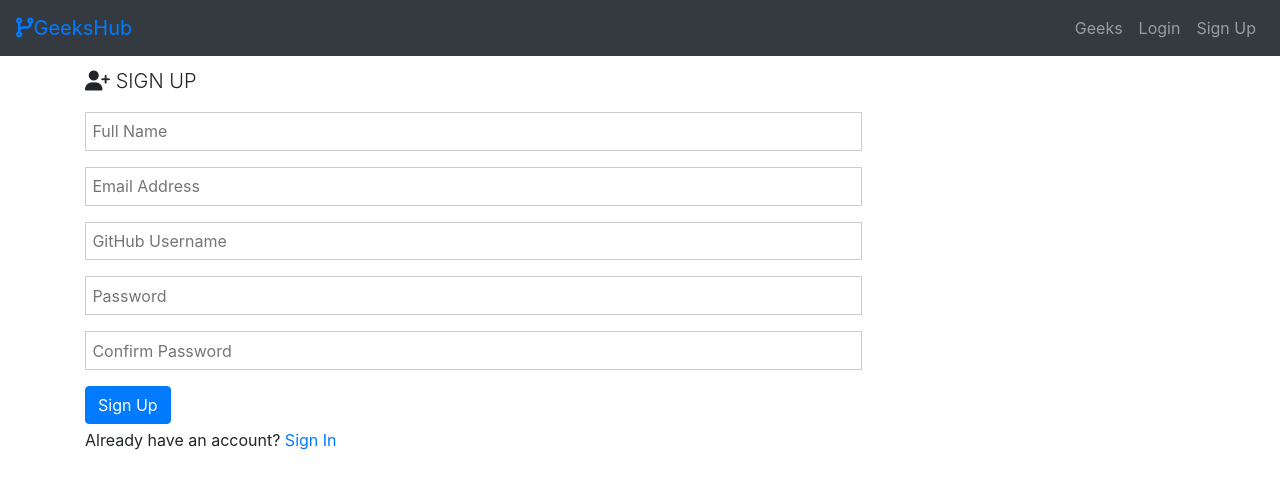
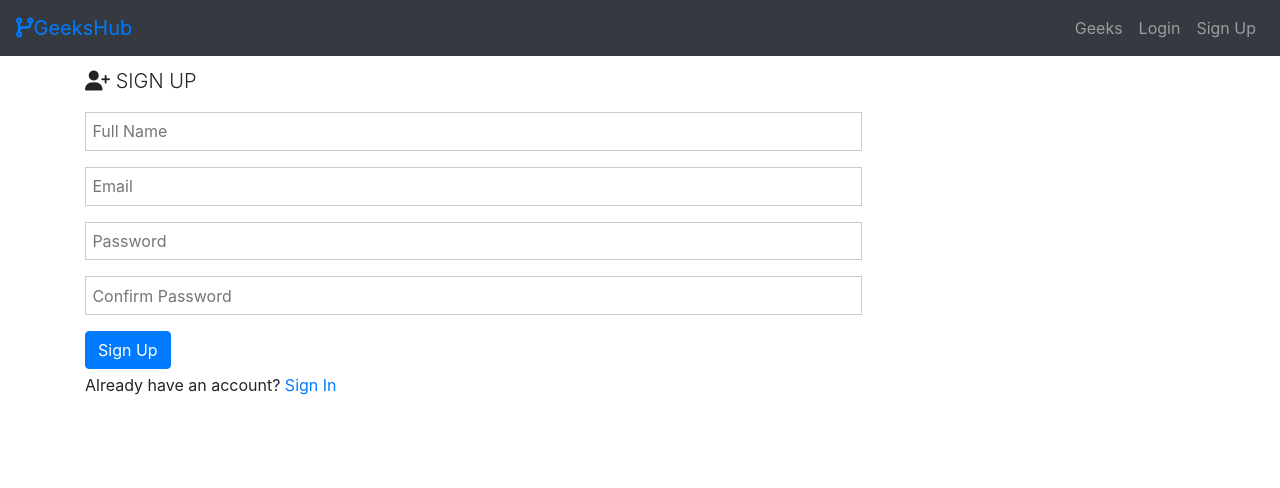
Before and after one commit to swapnilblues/social-media-for-developers-client-react, a React (Create React App) app: page /sign-up in a window 1280 px wide. Shown: the top 488 px of the page. Built offline with nearby package versions, Linux system fonts and the light colour scheme.

Commit message:
Registration POST working

```diff
--- a/src/SignUp/SignUpComponent.js
+++ b/src/SignUp/SignUpComponent.js
@@ -1,8 +1,37 @@
 import React from "react";
 import NavBarComponent from "../Component/NavBarComponent";
 import {Link} from "react-router-dom";
+import {API_URL} from "../common/constants";
 
 export default class SignUpComponent extends React.Component {
+
+    state = {
+        password: '',
+        email: '',
+        name: '',
+        cpassword: ''
+    }
+
+    register = () => {
+        if(this.state.password !== this.state.cpassword)
+            alert("Passwords do not match")
+        else {
+            alert("Awesome")
+            fetch(`${API_URL}/users`, {
+                method: "POST",
+                headers: {
+                    'content-type': 'application/json'
+                },
+                body: JSON.stringify(
+                    {
+                        password: this.state.password,
+                        email: this.state.email,
+                        name: this.state.name
+                    }
+                )
+            }).then(response => console.log("RESPONSE",response))
+        }
+    }
 
     render() {
 
@@ -15,45 +44,72 @@ export default class SignUpComponent extends React.Component {
                     <p className="lead"><i className="fas fa-user-plus"/> SIGN UP</p>
                     <form className="form">
                         <div className="form-group">
-                            <input
-                                type="text"
-                                placeholder="Full Name"
-                                name="name"
-                                required
+                            {/*<input*/}
+                            {/*    type="text"*/}
+                            {/*    placeholder="Full Name"*/}
+                            {/*    name="name"*/}
+                            {/*    required*/}
+                            {/*/>*/}
+                            <input onChange={async (e) =>
+                                await this.setState({
+                                    name: e.target.value
+                                })
+                            }
+                                   placeholder="Full Name"
+                                   name={"email"}
+                                   required
+                                   value={this.state.name}
                             />
+
                         </div>
                         <div className="form-group">
-                            <input
-                                type="email"
-                                placeholder="Email Address"
-                                name="email"
-                                required
+
+                            <input onChange={async (e) =>
+                                await this.setState({
+                                    email: e.target.value
+                                })
+                            }
+                                   type={"email"}
+                                   placeholder="Email"
+                                   name={"email"}
+                                   required={"true"}
+                                   value={this.state.email}
                             />
+
                         </div>
                         <div className="form-group">
-                            <input
-                                type="text"
-                                placeholder="GitHub Username"
-                                name="github-username"
-                                required
+
+                            <input onChange={async (e) =>
+                                await this.setState({
+                                    password: e.target.value
+                                })
+                            }
+                                   type={"password"}
+                                   placeholder="Password"
+                                   name={"password"}
+                                   required={"true"}
+                                   value={this.state.password}
                             />
+
                         </div>
                         <div className="form-group">
-                            <input
-                                type="password"
-                                placeholder="Password"
-                                name="password"
+                            <input onChange={async (e) =>
+                                await this.setState({
+                                    cpassword: e.target.value
+                                })
+                            }
+                                   type={"password"}
+                                   placeholder="Confirm Password"
+                                   name={"confirmPassword"}
+                                   required={"true"}
+                                   value={this.state.cpassword}
                             />
-                        </div>
-                        <div className="form-group">
-                            <input
-                                type="password"
-                                placeholder="Confirm Password"
-                                name="password"
-                            />
+
                         </div>
                     </form>
-                    <button type="submit" className="btn btn-primary">
+                    <button
+                        onClick={this.register}
+                        type="submit" className="btn btn-primary">
                         Sign Up
                     </button>
 
@@ -62,7 +118,6 @@ export default class SignUpComponent extends React.Component {
                         <Link to={"/sign-in"}> Sign In</Link>
                     </p>
 
-
                 </div>
             </div>
         )
--- /dev/null
+++ b/src/common/constants.js
@@ -0,0 +1 @@
+export const API_URL = "https://group-32-node-server.herokuapp.com/codebook"
```
